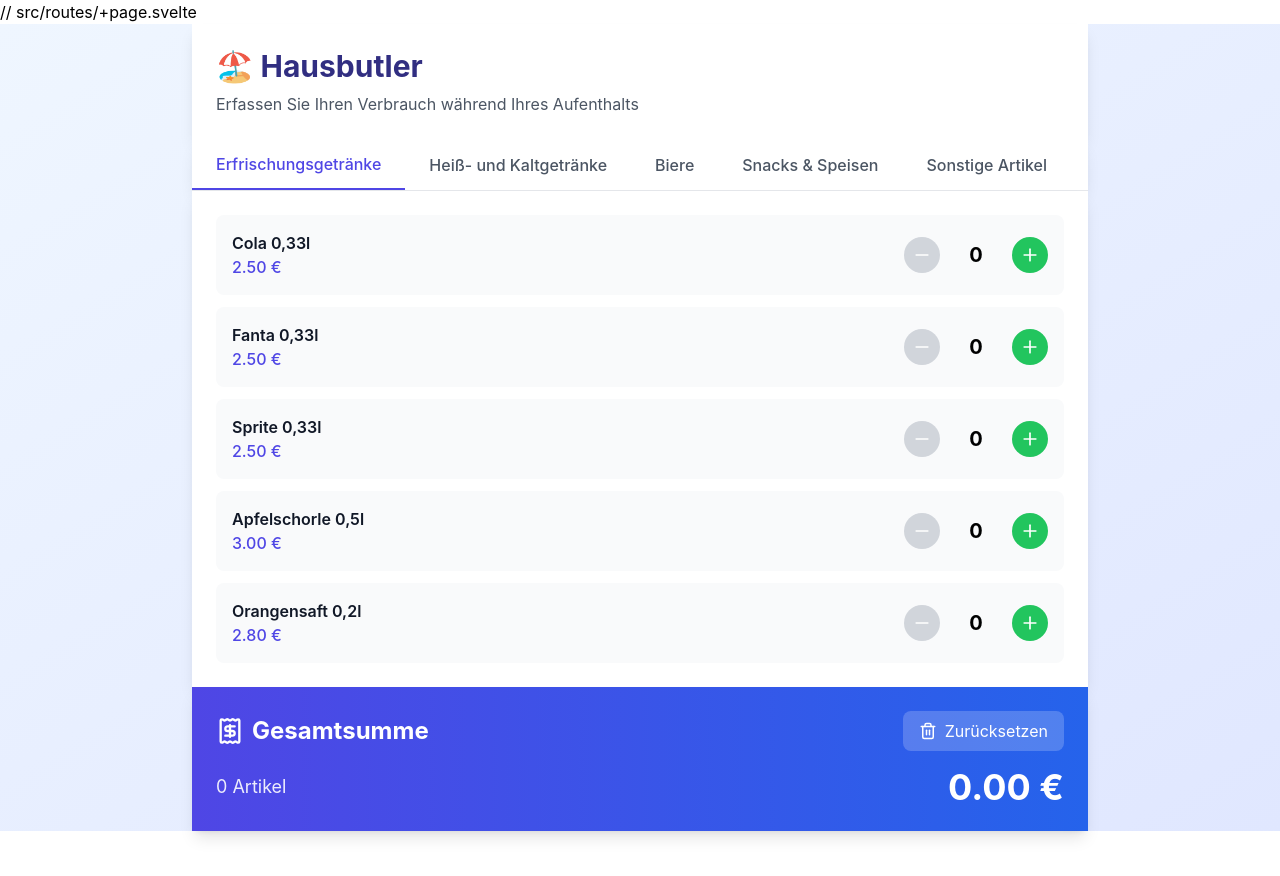
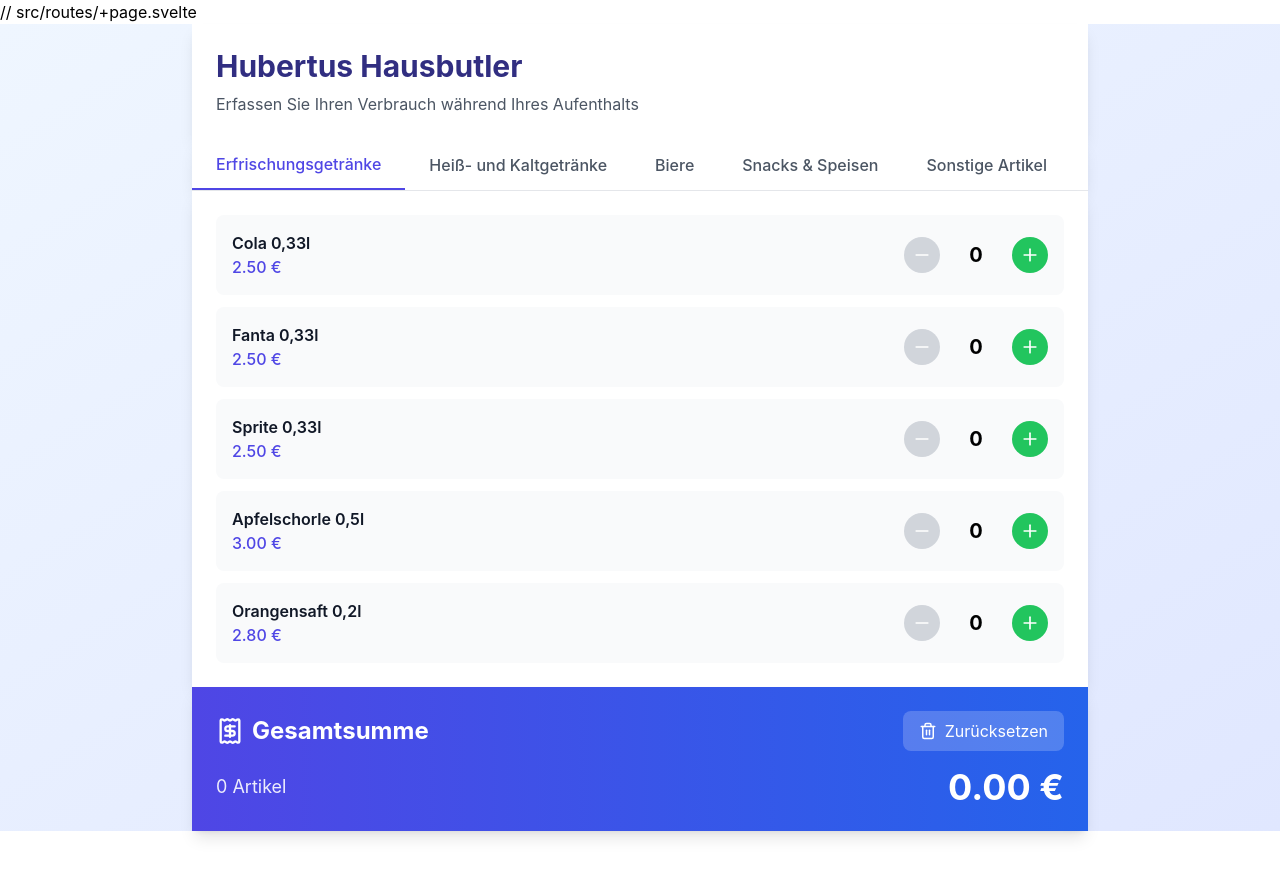
Before and after one commit to sLoPPydrive/hausbutler, a SvelteKit app: page / in a window 1280 px wide. Shown: the top 876 px of the page. Built offline with nearby package versions, Linux system fonts and the light colour scheme; no server answers.

Commit message:
Change title and colors

```diff
--- a/src/routes/+page.svelte
+++ b/src/routes/+page.svelte
@@ -208,7 +208,7 @@
 </script>
 
 <svelte:head>
-  <title>🏖️ Hausbutler</title>
+  <title>Hubertus Hausbutler</title>
   <meta name="description" content="Digitaler Hausbutler für Ferienwohnungen" />
   <link rel="manifest" href="/manifest.json" />
   <meta name="theme-color" content="#4f46e5" />
@@ -220,7 +220,7 @@
 
     <!-- Header -->
     <div class="bg-white shadow-lg p-6">
-      <h1 class="text-3xl font-bold text-indigo-900 mb-2">🏖️ Hausbutler</h1>
+      <h1 class="text-3xl font-bold text-indigo-900 mb-2">Hubertus Hausbutler</h1>
       <p class="text-gray-600">Erfassen Sie Ihren Verbrauch während Ihres Aufenthalts</p>
     </div>
 
```
Also changed, not shown: static/manifest.json.
